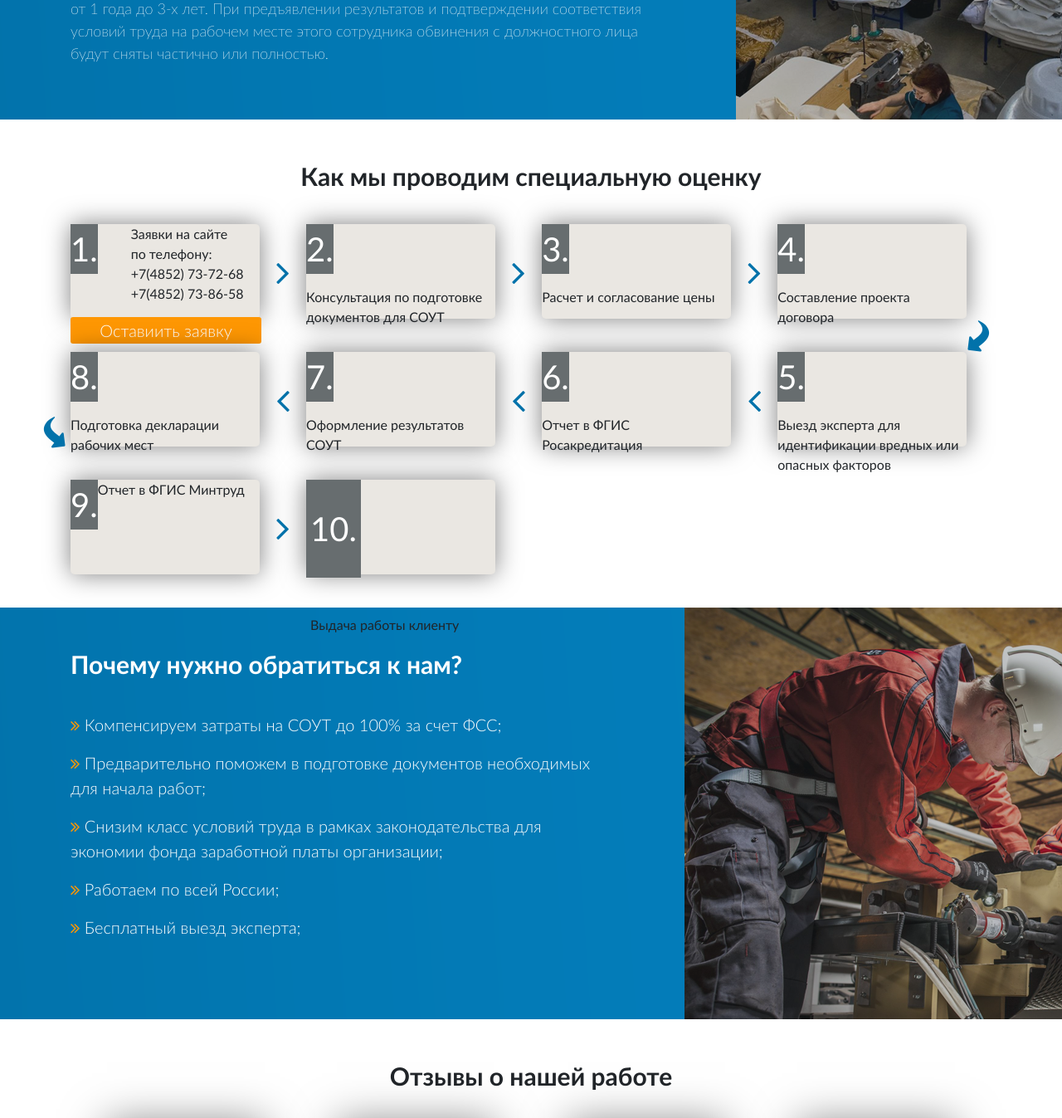
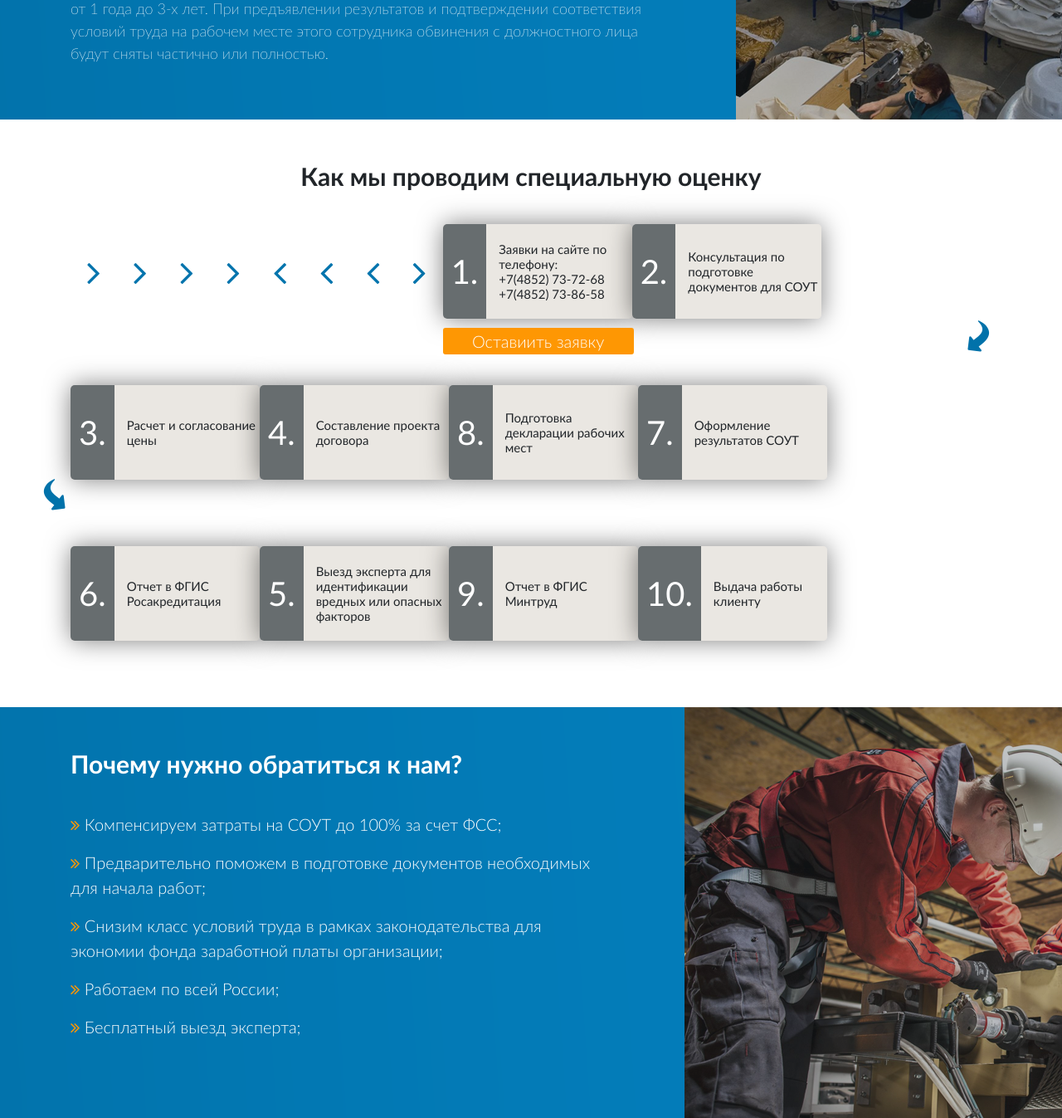
Before and after one commit to DmitriySkor/COOT, a PHP site: page /sout.php in a window 1280 px wide. Shown: the part 2412-3759 px from the top of the page at 83% size. Run offline with PHP 8.4, Linux system fonts and the light colour scheme; some libraries are stand-ins or nearby versions.

Commit message:
Add main page.

```diff
--- a/css/media.css
+++ b/css/media.css
@@ -6,6 +6,7 @@
     .main_menu li a{
         margin: 0 21px;
     }
+
 
 
 
@@ -21,6 +22,14 @@
         margin: 0 21px;
     }
 
+.evaluate_stage_list{
+    justify-content: center;
+}
+
+.evaluate_stage_list .thirdfa{
+    display: none;
+}
+
 
 
 }
@@ -35,6 +44,7 @@
     .main_menu li a{
         margin: 0 21px;
     }
+
 
 }
 
--- a/css/style.css
+++ b/css/style.css
@@ -851,11 +851,9 @@ ul{
 .evaluate_stage {
     display: flex;
     flex-direction: row;
-    align-items: flex-start;
-    flex-wrap: wrap;
     width: 228px;
     height: 114px;
-    margin-bottom: 40px;
+    margin-bottom: 80px;
     border-radius: 5px;
     background-color: #eae7e2;
     box-shadow: 0 0 30px rgba(0,0,0,0.5);
@@ -865,6 +863,13 @@ ul{
     background-color: #676d6f;
     color: #ffffff;
     font-size: 40px;
+    height: 100%;
+    align-items: center;
+    display: flex;
+    padding: 0 10px;
+    margin: 0;
+    border-bottom-left-radius: 5px;
+    border-top-left-radius: 5px;
 }
 
 /*.stage1 .evaluate_item{*/
@@ -877,16 +882,18 @@ ul{
     /*max-height: 115px;*/
 /*}*/
 
-/*.evaluate_item{*/
-    /*padding: 15px 25px 15px 10px;*/
-    /*font-size: 16px;*/
-    /*background-color: #eae7e2;*/
-    /*border-top-right-radius: 5px;*/
-    /*border-bottom-right-radius: 5px;*/
-    /*box-shadow: 0 0 30px rgba(0,0,0,0.5);*/
-    /*max-height: 115px;*/
-    /*max-width: 165px;*/
-/*}*/
+.evaluate_item{
+    padding: 0 0 0 15px;
+    font-size: 15px;
+    background-color: #eae7e2;
+    height:inherit;
+    display: flex;
+    align-items: center;
+    margin: 0;
+    line-height: 1.2;
+    border-bottom-right-radius: 5px;
+    border-top-right-radius: 5px;
+}
 
 .evaluate_btn{
     min-width: 230px;
@@ -897,11 +904,10 @@ ul{
     color:#ffffff;
     border: 0;
     border-radius: 3px;
+    position: absolute;
+    top:251px;
 }
 
-.stage10 p{
-    padding: 29px 5px;
-}
 
 .evaluate_stage_list>.fa-angle-right {
     margin: 35px 20px 0 20px;
@@ -931,8 +937,21 @@ ul{
     color:#0172aa;
     position: absolute;
     left: -35px;
-    bottom: 192px;
+    bottom: 237px;
 }
+
+.stage1{ order:1;}
+.stage2{ order:2;}
+.stage3{ order:3;}
+.stage4{ order:4;}
+.stage5{ order:5;}
+.stage6{ order:6;}
+.stage7{ order:7;}
+.stage8{ order:8;}
+.stage9{ order:9;}
+.stage10{ order:10;}
+
+
 .why_soutcont_section {
     background: url("/img/why-soutcont-bg.png") no-repeat top center;
     }
--- a/sout.php
+++ b/sout.php
@@ -114,28 +114,28 @@
             <div class="evaluate_stage_list">
                 <div class="evaluate_stage stage1">
                     <p class="evaluate_number">1.</p>
-                    <ul class="evaluate_item">
-                        <li>Заявки на сайте<br> по телефону:</li>
-                        <li>+7(4852) 73-72-68</li>
-                        <li>+7(4852) 73-86-58</li>
-                    </ul>
+                    <p class="evaluate_item">
+                        Заявки на сайте по телефону:<br>
+                        +7(4852) 73-72-68
+                        +7(4852) 73-86-58
+                    </p>
                     <button class="evaluate_btn">Оставиить заявку</button>
                 </div>
-                <i class="fa fa-angle-right" aria-hidden="true"></i>
+                <i class="fa fa-angle-right firstfa" aria-hidden="true"></i>
                 <div class="evaluate_stage stage2">
                     <p class="evaluate_number">2.</p>
                     <p class="evaluate_item">
                         Консультация по подготовке документов для СОУТ
                     </p>
                 </div>
-                <i class="fa fa-angle-right" aria-hidden="true"></i>
+                <i class="fa fa-angle-right seconfa" aria-hidden="true"></i>
                 <div class="evaluate_stage stage3">
                     <p class="evaluate_number">3.</p>
                     <p class="evaluate_item">
                         Расчет и согласование цены
                     </p>
                 </div>
-                <i class="fa fa-angle-right" aria-hidden="true"></i>
+                <i class="fa fa-angle-right thirdfa" aria-hidden="true"></i>
                 <div class="evaluate_stage stage4">
                     <p class="evaluate_number">4.</p>
                     <p class="evaluate_item">
@@ -143,6 +143,7 @@
                     </p>
                 </div>
                 <i class="fa fa-share" aria-hidden="true"></i>
+                <i class="fa fa-angle-right fourfa" aria-hidden="true"></i>
                 <i class="fa fa-reply" aria-hidden="true"></i>
                 <div class="evaluate_stage stage5">
                     <p class="evaluate_number">8.</p>
@@ -150,21 +151,21 @@
                         Подготовка декларации рабочих мест
                     </p>
                 </div>
-                 <i class="fa fa-angle-left" aria-hidden="true"></i>
+                 <i class="fa fa-angle-left fifthfa" aria-hidden="true"></i>
                 <div class="evaluate_stage stage6">
                     <p class="evaluate_number">7.</p>
                     <p class="evaluate_item">
                         Оформление результатов СОУТ
                     </p>
                 </div>
-                 <i class="fa fa-angle-left" aria-hidden="true"></i>
+                 <i class="fa fa-angle-left sixfa" aria-hidden="true"></i>
                 <div class="evaluate_stage stage7">
                     <p class="evaluate_number">6.</p>
                     <p class="evaluate_item">
                         Отчет в ФГИС Росакредитация
                     </p>
                 </div>
-                 <i class="fa fa-angle-left" aria-hidden="true"></i>
+                 <i class="fa fa-angle-left sevenfa" aria-hidden="true"></i>
                 <div class="evaluate_stage stage8">
                     <p class="evaluate_number">5.</p>
                     <p class="evaluate_item">
@@ -177,7 +178,7 @@
                         Отчет в ФГИС Минтруд
                     </p>
                 </div>
-                <i class="fa fa-angle-right" aria-hidden="true"></i>
+                <i class="fa fa-angle-right eightfa" aria-hidden="true"></i>
                 <div class="evaluate_stage stage10">
                     <p class="evaluate_number">10.</p>
                     <p class="evaluate_item">
```
